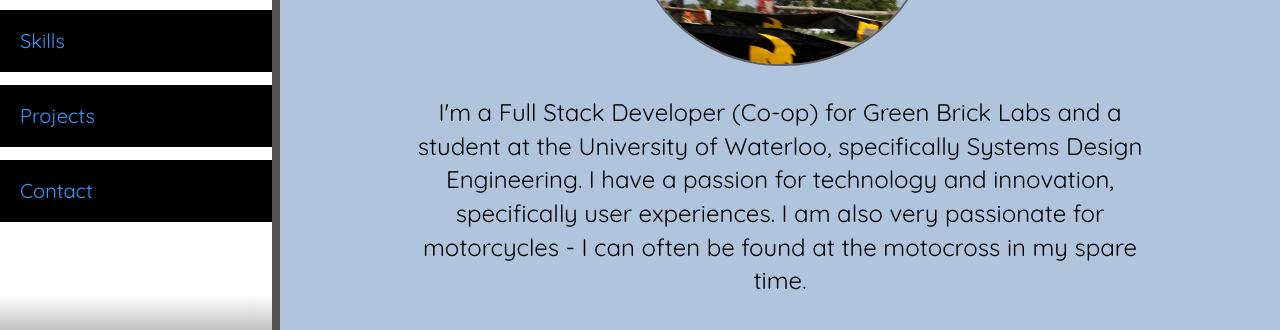
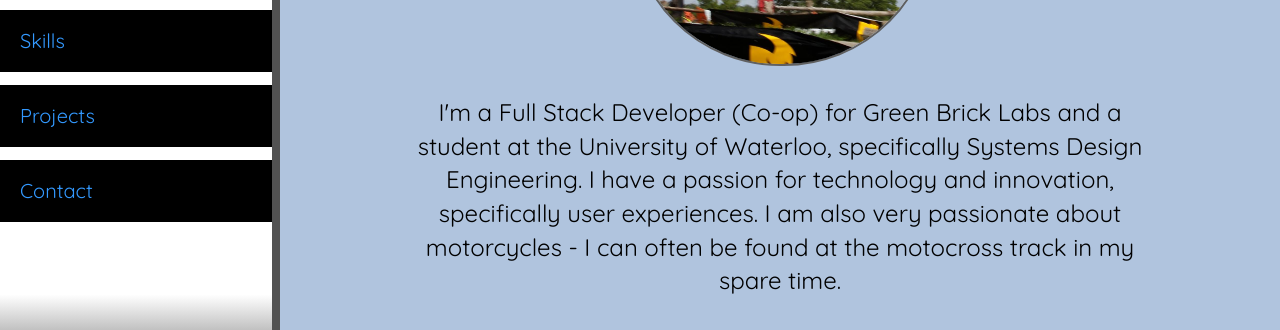
Before and after one commit to shivert/shivert.github.io, a plain HTML site: page index.html in a window 1280 px wide. Shown: the part 1160-1490 px from the top of the page. Drawn offline with nearby package versions, Linux system fonts and the light colour scheme; files whose address does not match are found by name.

Commit message:
Zach's Fix

```diff
--- a/index.html
+++ b/index.html
@@ -79,7 +79,7 @@
 					</div>
 					<div class="welcome-spiel">
 						<p id="about-text">
-							I'm a Full Stack Developer (Co-op) for Green Brick Labs and a student at the University of Waterloo, specifically Systems Design Engineering. I have a passion for technology and innovation, specifically user experiences. I am also very passionate for motorcycles - I can often be found at the motocross in my spare time.
+							I'm a Full Stack Developer (Co-op) for Green Brick Labs and a student at the University of Waterloo, specifically Systems Design Engineering. I have a passion for technology and innovation, specifically user experiences. I am also very passionate about motorcycles - I can often be found at the motocross track in my spare time.
 						</p>
 					</div>
 				</div>
```
